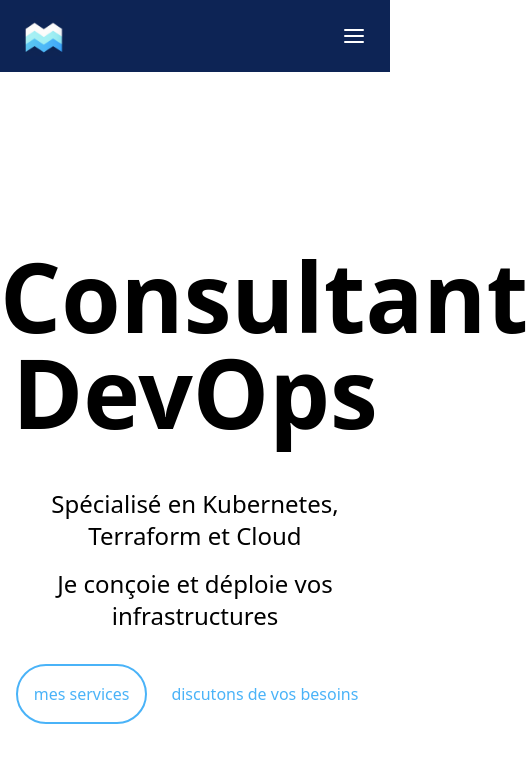
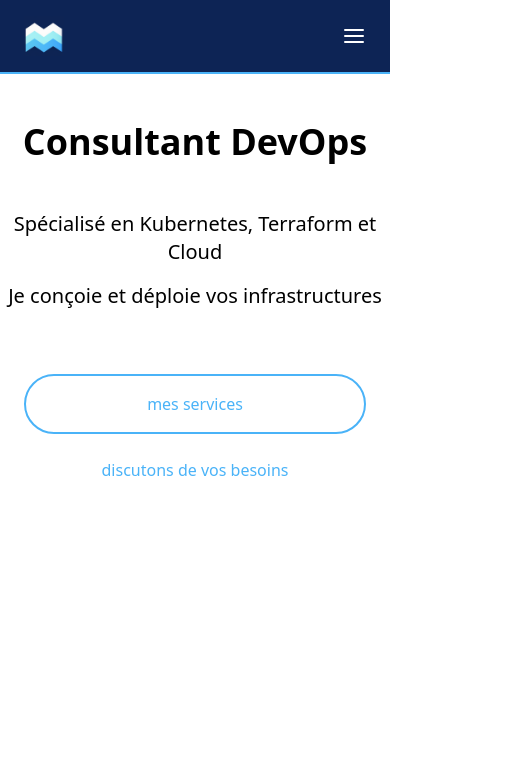
Before and after one commit to atelier-des-logiciels/paul-website, a React app in the folder website/: page / in a window 390 px wide. Shown: the top 762 px of the page, 528 px wide, since content can reach past the window. Built offline with nearby package versions, Linux system fonts and the light colour scheme.

Commit message:
chore: welcome page more responsive

```diff
--- a/website/src/App/Header/Header.tsx
+++ b/website/src/App/Header/Header.tsx
@@ -3,7 +3,8 @@ import menuIcon from './images/menu.svg';
 
 export default function Header() {
   return (
-    <div className="sticky p-6 text-white bg-primary-900">
+    <div className="sticky p-6 text-white bg-primary-900 border-b-primary-600 border-b-2 ">
+      {/* before:absolute before:content-[''] before:border-b-2 before:-bottom-2 before:border-b-primary-400 before:w-full */}
       <div className="flex -mt-2 absolute">
         <img src={logo} alt="logo" className="w-10 h-10" />
         <div className="text-2xl font-semibold tracking-wide self-center ml-5 hidden lg:block">
--- a/website/src/App/WelcomePage/WelcomePage.tsx
+++ b/website/src/App/WelcomePage/WelcomePage.tsx
@@ -1,12 +1,12 @@
 export default function WelcomePage() {
   return (
-    <div className="text-center py-44">
-      <h1 className="text-8xl font-semibold mb-12">Consultant DevOps</h1>
-      <h2 className="text-2xl mb-4">
+    <div className="text-center py-12 lg:py-44">
+      <h1 className="text-4xl md:text-4xl lg:text-8xl font-semibold mb-12">Consultant DevOps</h1>
+      <h2 className="text-xl lg:text-2xl mb-4">
         Spécialisé en Kubernetes, Terraform et Cloud
       </h2>
-      <h3 className="text-2xl mb-8">Je conçoie et déploie vos infrastructures</h3>
-      <div className="flex gap-2 justify-center">
+      <h3 className="text-xl lg:text-2xl mb-16 md:mb-8">Je conçoie et déploie vos infrastructures</h3>
+      <div className="flex gap-2 justify-center flex-col md:flex-row px-6">
         <button className="border-2 rounded-full p-4 border-primary-600 text-primary-600 hover:bg-primary-600 hover:text-white">mes services</button>
         <button className="p-4 border-primary-600 text-primary-600 hover:underline underline-offset-8">discutons de vos besoins</button>
       </div>
```
